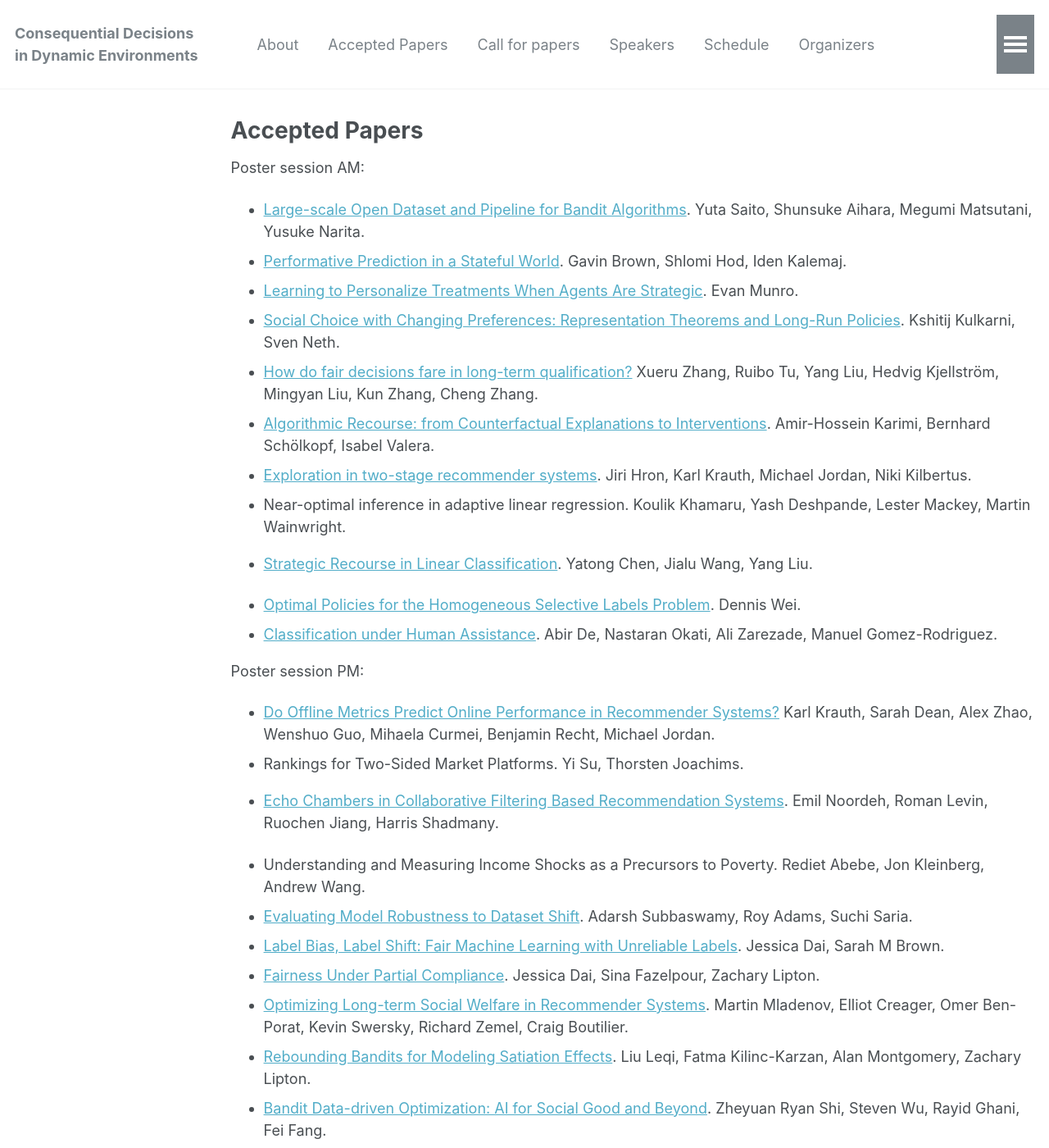
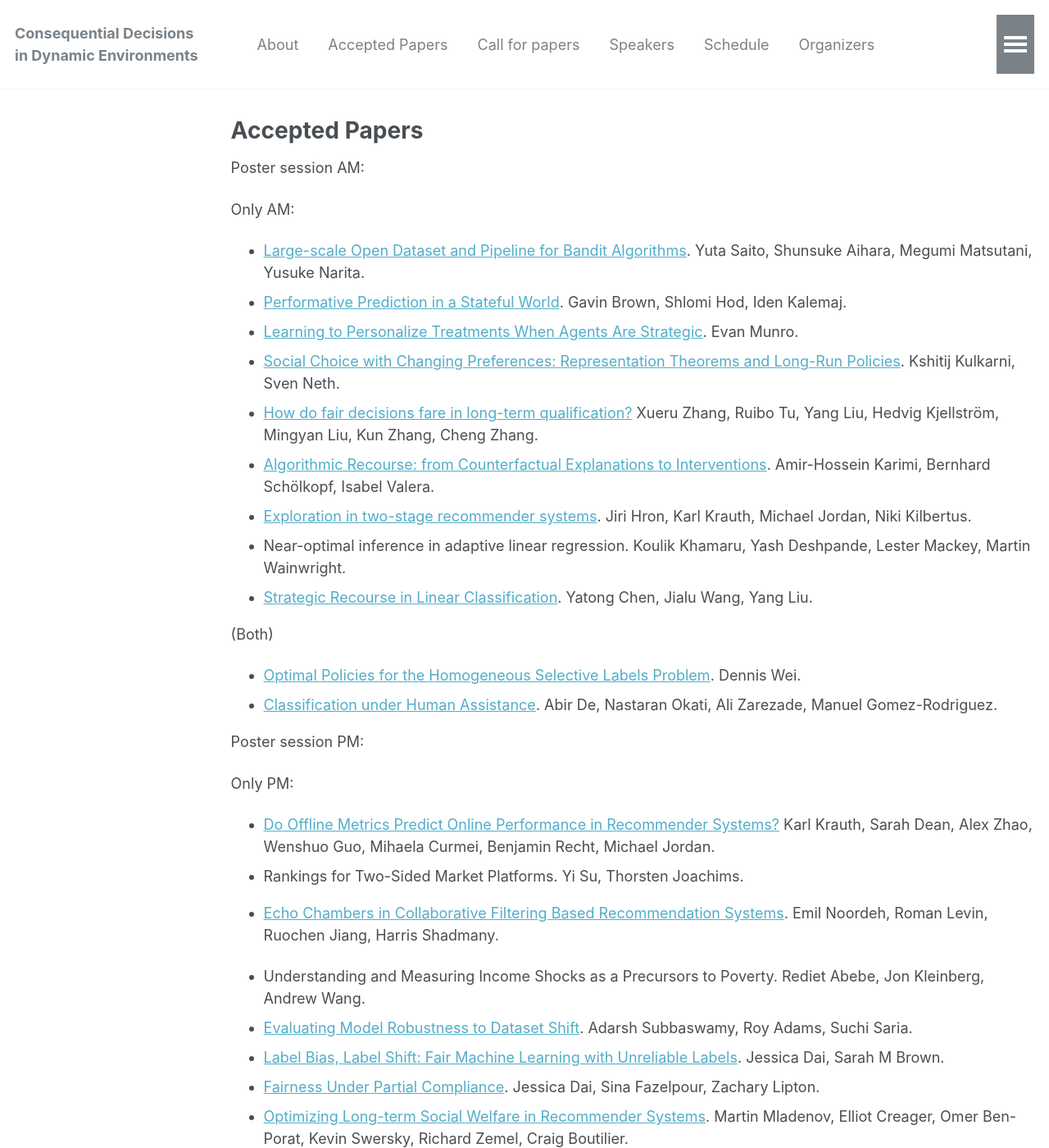
Before and after one commit to dynamicdecisions/dynamicdecisions, a Jekyll site: the page built from _pages/accepted.md, in a window 1280 px wide and 1400 px high. Shown: the whole window at 82% size. Built offline with Jekyll 4.4.1, drawn with Linux system fonts in a browser that asks for light colours.

Commit message:
Update accepted.md

```diff
--- a/_pages/accepted.md
+++ b/_pages/accepted.md
@@ -7,6 +7,9 @@ sitemap: false
 ---
 
 Poster session AM:
+
+Only AM:
+
 
 * [Large-scale Open Dataset and Pipeline for Bandit Algorithms](/assets/pdfs/4.pdf). Yuta Saito, Shunsuke Aihara, Megumi Matsutani, Yusuke Narita.
 * [Performative Prediction in a Stateful World](/assets/pdfs/20.pdf). Gavin Brown, Shlomi Hod, Iden Kalemaj.
@@ -19,11 +22,15 @@ Poster session AM:
 * [Strategic Recourse in Linear Classification](/assets/pdfs/28.pdf). Yatong Chen, Jialu Wang, Yang Liu.
 
 
+(Both)
 * [Optimal Policies for the Homogeneous Selective Labels Problem](https://arxiv.org/abs/2011.01381). Dennis Wei.
 * [Classification under Human Assistance](https://arxiv.org/abs/2006.11845). Abir De, Nastaran Okati, Ali Zarezade, Manuel Gomez-Rodriguez.
 
 
 Poster session PM:
+
+Only PM:
+
 * [Do Offline Metrics Predict Online Performance in Recommender Systems?](/assets/pdfs/12.pdf) Karl Krauth, Sarah Dean, Alex Zhao, Wenshuo Guo, Mihaela Curmei, Benjamin Recht, Michael Jordan.
 * Rankings for Two-Sided Market Platforms. Yi Su, Thorsten Joachims.
 * [Echo Chambers in Collaborative Filtering Based Recommendation Systems](/assets/pdfs/27.pdf). Emil Noordeh, Roman Levin, Ruochen Jiang, Harris Shadmany.
```
